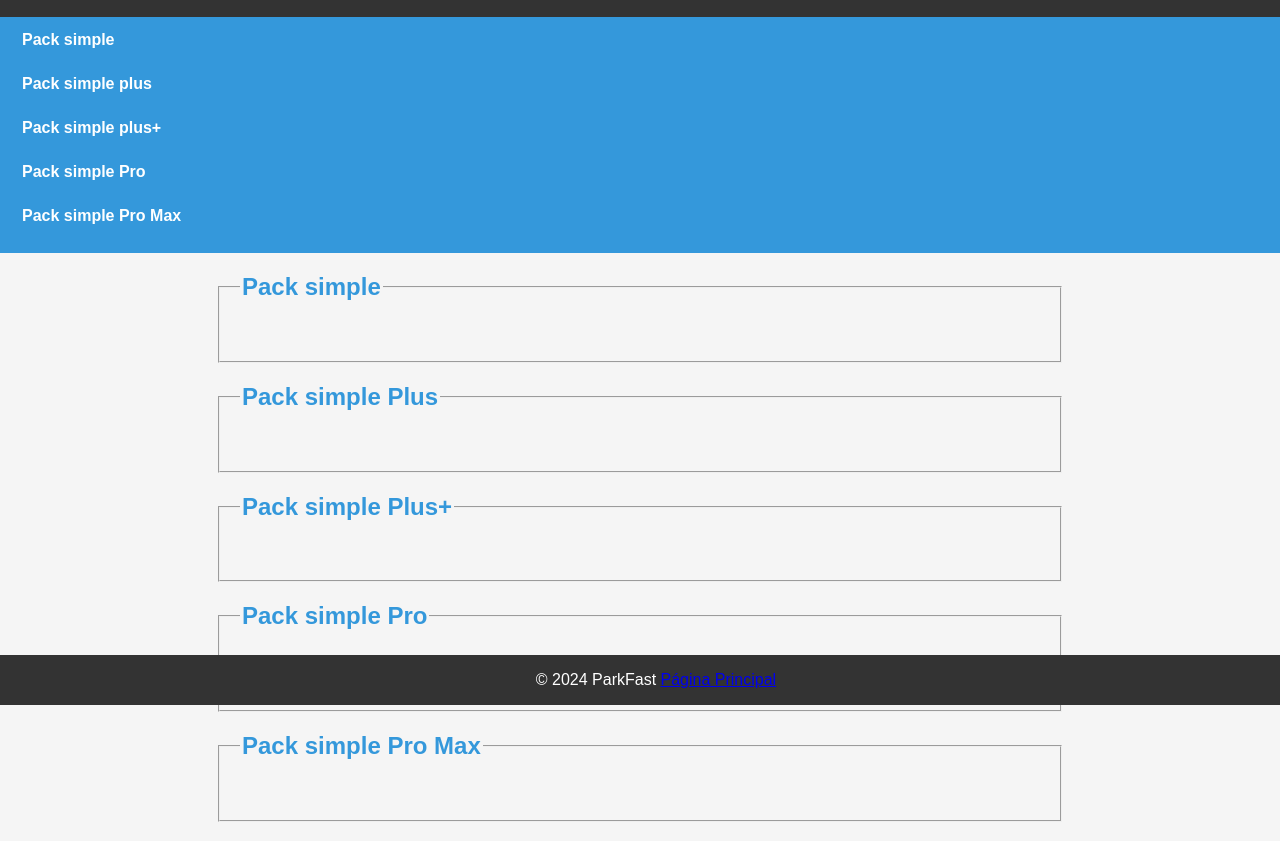
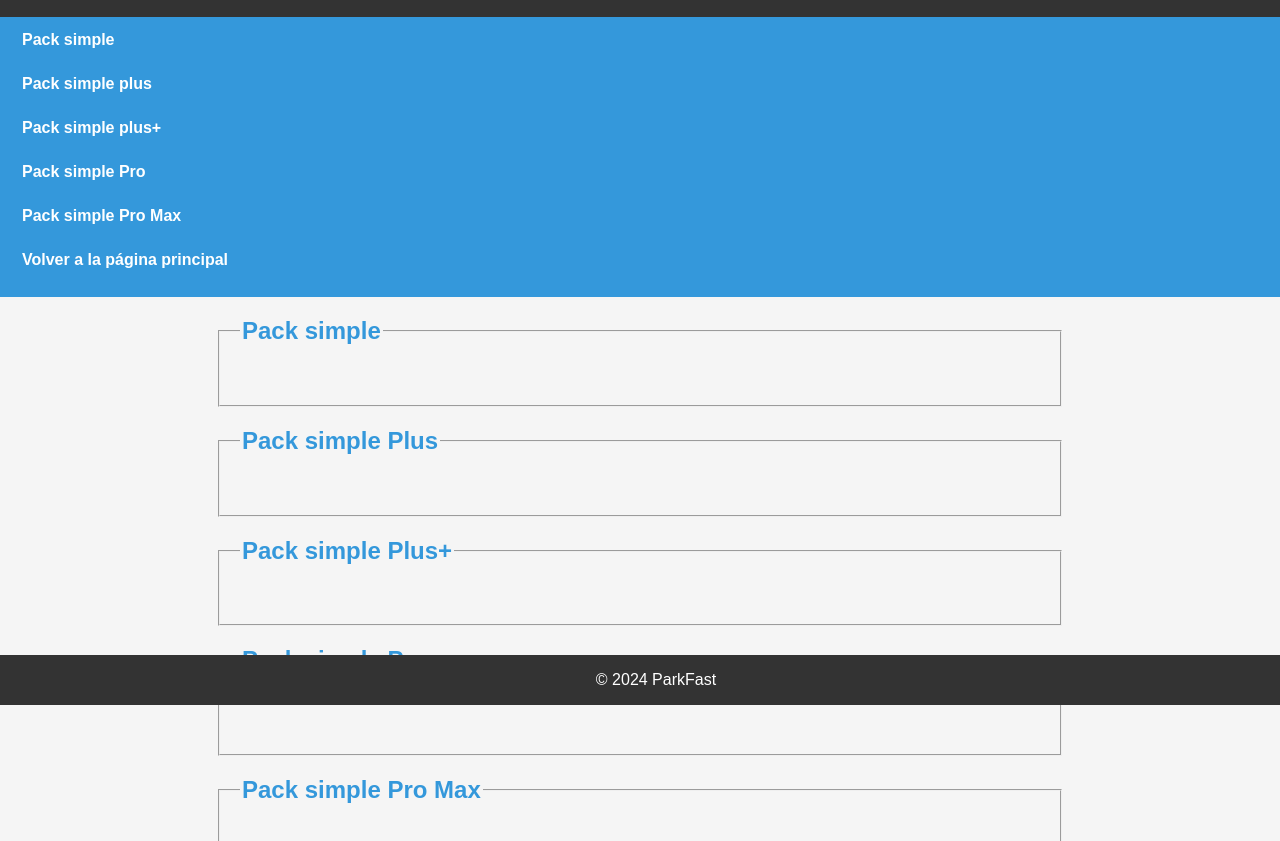
Before and after one commit to 302566698506/ParkFast2024, a plain HTML site: page basicos.html in a window 1280 px wide. Shown: the part 95-936 px from the top of the page. Drawn offline with Linux system fonts and the light colour scheme.

Commit message:
basicos.html

```diff
--- a/basicos.html
+++ b/basicos.html
@@ -27,6 +27,7 @@
             <li><a href="#contacto">Pack simple plus+</a></li>
             <li><a href="#redes">Pack simple Pro</a></li>
             <li><a href="#encuesta">Pack simple Pro Max</a></li>
+            <li><a href="https://302566698506.github.io/ParkFast2024/#basicos.html" target="_blank">Volver a la página principal</a></li>
         </ul>
     </nav>
 
@@ -64,7 +65,7 @@
     <br>
     <br>
     <footer id="Titulo">
-        &copy; 2024 ParkFast <a href="https://302566698506.github.io/ParkFast2024/#basicos.html" target="_blank">Página Principal</a>
+        &copy; 2024 ParkFast
     </footer>
 
 </body>
```
